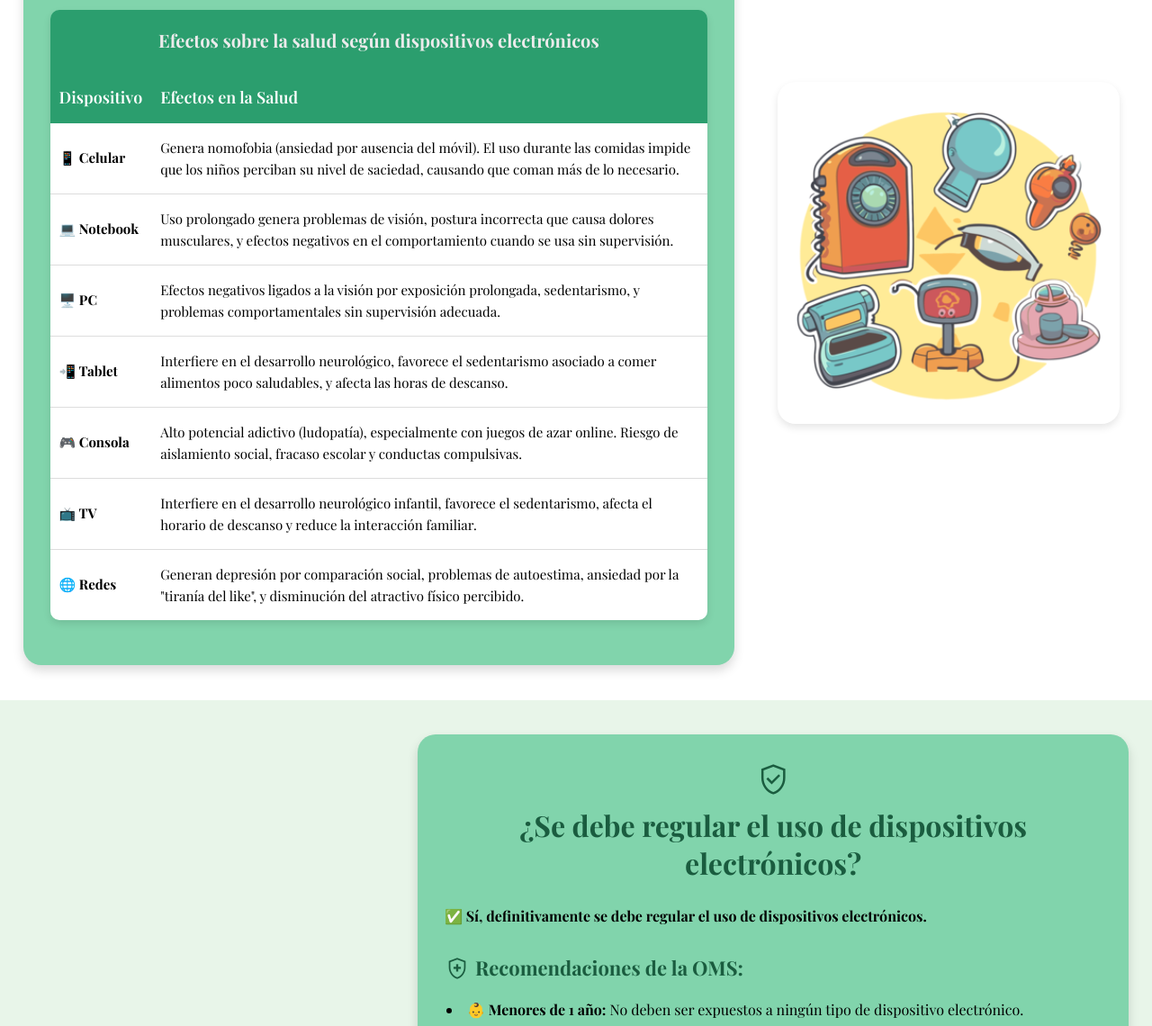
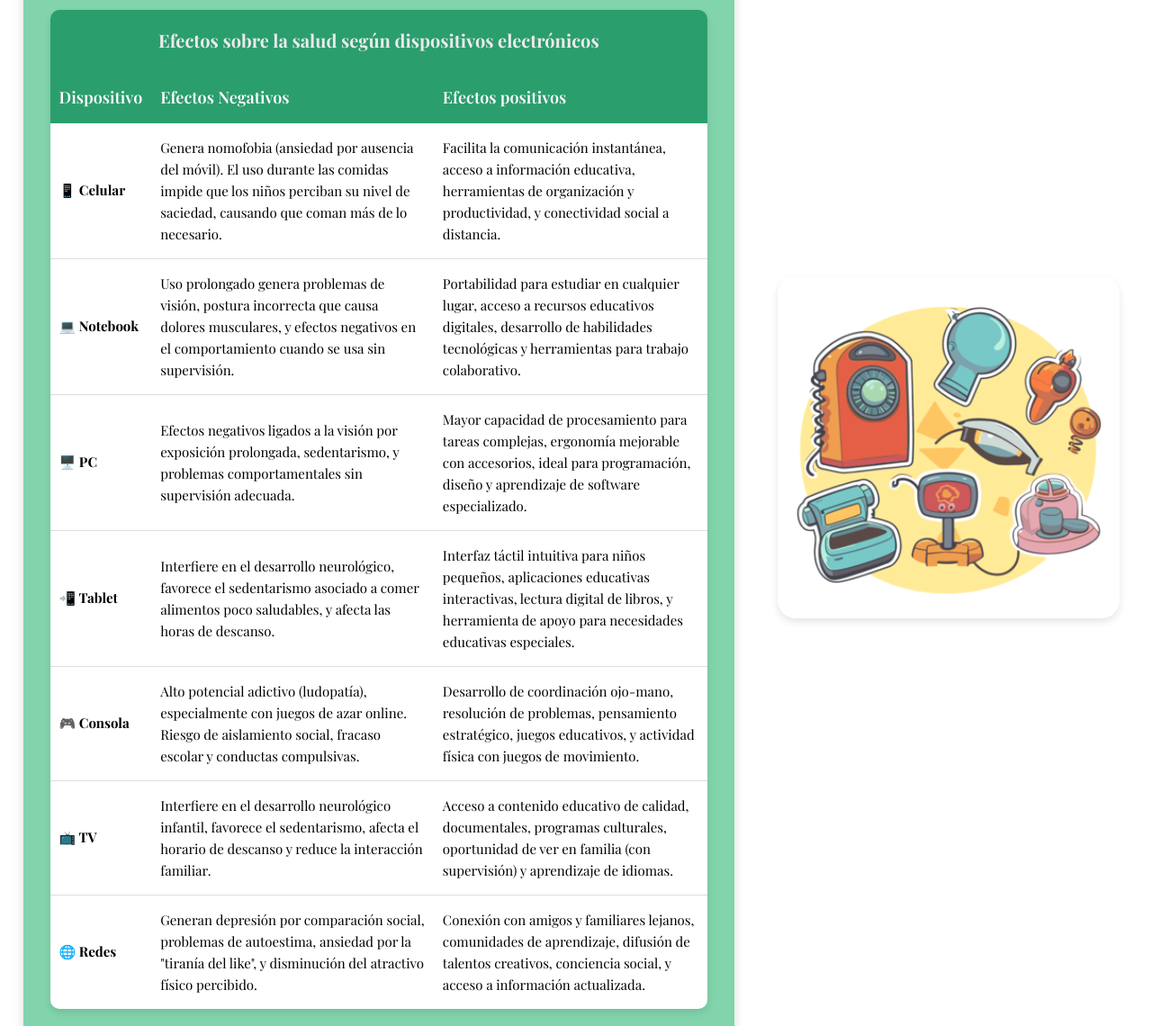
Before and after one commit to Dylann2008/PaginaCPC, a plain HTML site: page index.html in a window 1280 px wide. Shown: the part 300-1440 px from the top of the page at 90% size. Drawn offline with nearby package versions, Linux system fonts and the light colour scheme; a web font is replaced by a local one.

Commit message:
Update index.html

```diff
--- a/index.html
+++ b/index.html
@@ -53,37 +53,45 @@
                         <thead>
                             <tr>
                                 <th>Dispositivo</th>
-                                <th>Efectos en la Salud</th>
+                                <th>Efectos Negativos</th>
+                                <th>Efectos positivos</th>
                             </tr>
                         </thead>
                         <tbody>
                             <tr>
                                 <td><strong>📱 Celular</strong></td>
                                 <td>Genera nomofobia (ansiedad por ausencia del móvil). El uso durante las comidas impide que los niños perciban su nivel de saciedad, causando que coman más de lo necesario.</td>
+                                <td>Facilita la comunicación instantánea, acceso a información educativa, herramientas de organización y productividad, y conectividad social a distancia.</td>
                             </tr>
                             <tr>
                                 <td><strong>💻 Notebook</strong></td>
                                 <td>Uso prolongado genera problemas de visión, postura incorrecta que causa dolores musculares, y efectos negativos en el comportamiento cuando se usa sin supervisión.</td>
+                                <td>Portabilidad para estudiar en cualquier lugar, acceso a recursos educativos digitales, desarrollo de habilidades tecnológicas y herramientas para trabajo colaborativo.</td>
                             </tr>
                             <tr>
                                 <td><strong>🖥️ PC</strong></td>
                                 <td>Efectos negativos ligados a la visión por exposición prolongada, sedentarismo, y problemas comportamentales sin supervisión adecuada.</td>
+                                <td>Mayor capacidad de procesamiento para tareas complejas, ergonomía mejorable con accesorios, ideal para programación, diseño y aprendizaje de software especializado.</td>
                             </tr>
                             <tr>
                                 <td><strong>📲 Tablet</strong></td>
                                 <td>Interfiere en el desarrollo neurológico, favorece el sedentarismo asociado a comer alimentos poco saludables, y afecta las horas de descanso.</td>
+                                <td>Interfaz táctil intuitiva para niños pequeños, aplicaciones educativas interactivas, lectura digital de libros, y herramienta de apoyo para necesidades educativas especiales.</td>
                             </tr>
                             <tr>
                                 <td><strong>🎮 Consola</strong></td>
                                 <td>Alto potencial adictivo (ludopatía), especialmente con juegos de azar online. Riesgo de aislamiento social, fracaso escolar y conductas compulsivas.</td>
+                                <td>Desarrollo de coordinación ojo-mano, resolución de problemas, pensamiento estratégico, juegos educativos, y actividad física con juegos de movimiento.</td>
                             </tr>
                             <tr>
                                 <td><strong>📺 TV</strong></td>
                                 <td>Interfiere en el desarrollo neurológico infantil, favorece el sedentarismo, afecta el horario de descanso y reduce la interacción familiar.</td>
+                                <td>Acceso a contenido educativo de calidad, documentales, programas culturales, oportunidad de ver en familia (con supervisión) y aprendizaje de idiomas.</td>
                             </tr>
                             <tr>
                                 <td><strong>🌐 Redes</strong></td>
                                 <td>Generan depresión por comparación social, problemas de autoestima, ansiedad por la "tiranía del like", y disminución del atractivo físico percibido.</td>
+                                <td>Conexión con amigos y familiares lejanos, comunidades de aprendizaje, difusión de talentos creativos, conciencia social, y acceso a información actualizada.</td>
                             </tr>
                         </tbody>
                     </table>
```
